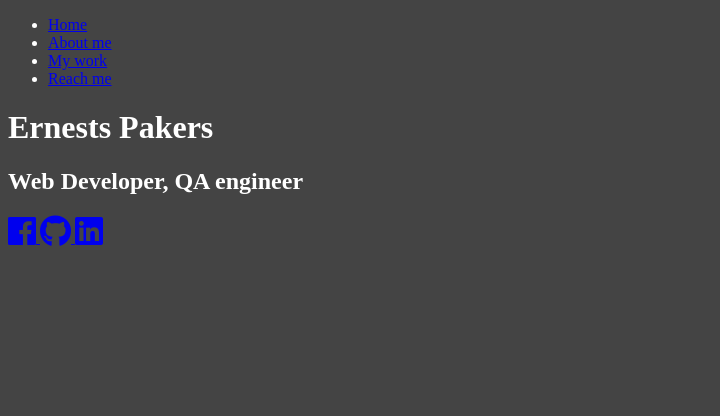
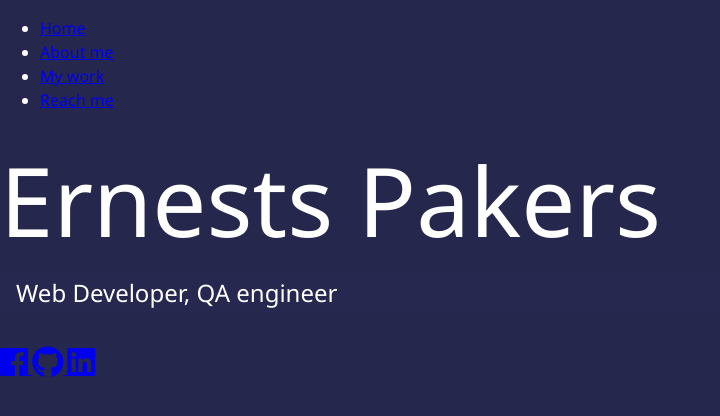
Before and after one commit to ErnestTheBest/portfolio_playground, a website: page dist/index.html in a window 1280 px wide. Shown: the whole page, without its empty margins (0-720 px from the left). Drawn offline with Linux system fonts and the light colour scheme.

Commit message:
small sass formating

```diff
--- a/scss/main.scss
+++ b/scss/main.scss
@@ -1,6 +1,29 @@
-$primary-color: #444;
+$primary-color: #25274d;
+$secondary-color: #116466;
 
-body{
-    background: $primary-color;
-    color: #fff;
+body {
+  background: $primary-color;
+  color: #fff;
+  height: 100%;
+  margin: 0;
+  font-family: "Segoe UI", Tahoma, Geneva, Verdana, sans-serif;
+  line-height: 1.5;
 }
+
+// Headings
+h1,
+h2,
+h3 {
+  font-weight: 400;
+  margin: 0;
+
+  &.lg-heading {
+    font-size: 6rem;
+  }
+
+  &.sm-heading {
+    margin-bottom: 2rem;
+    padding: 0.2rem 1rem;
+    background: rgba(lighten($primary-color, 2), 0.5);
+  }
+}
```
Also changed, not shown: dist/css/main.css, 1 other file.
